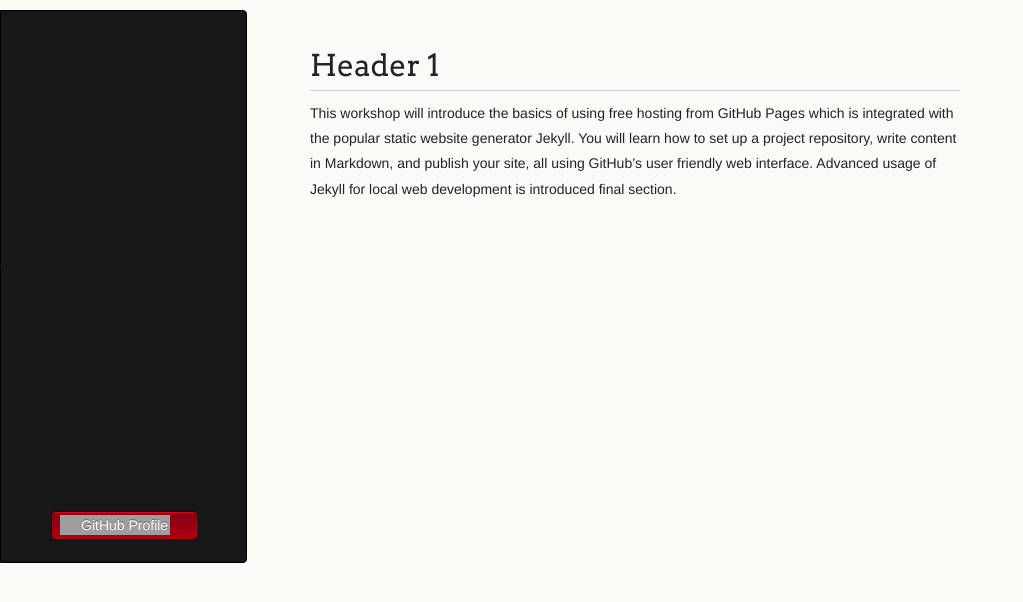
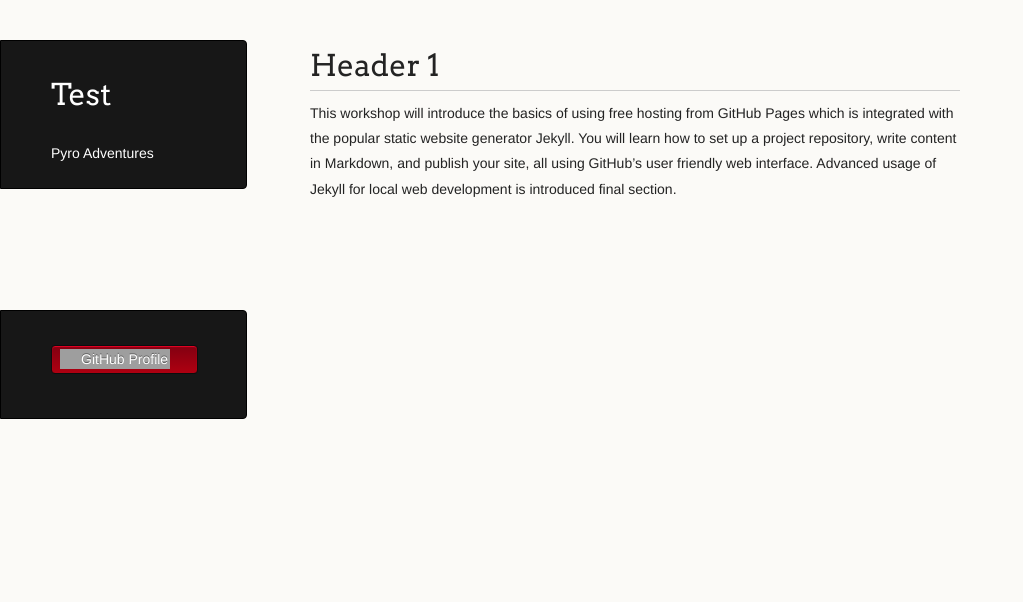
Before and after one commit to LemonPy29/LemonPy29.github.io, a Jekyll site: the page built from index.md, in a window 1280 px wide. Shown: the top 602 px of the page, without its empty margins (0-1023 px from the left). Built offline with Jekyll 4.4.1, drawn with Linux system fonts in a browser that asks for light colours; the repository's description, which GitHub fills in, is left out; our own code applies the rules of GitHub Pages for plain Markdown files; grey boxes are pictures that could not be loaded.

Commit message:
Update jekyll-theme-dinky.scss

```diff
--- a/_sass/jekyll-theme-dinky.scss
+++ b/_sass/jekyll-theme-dinky.scss
@@ -345,8 +345,8 @@ footer {
 	-moz-border-radius-bottomright: 4px;
 	border-top-right-radius: 4px;
 	border-bottom-right-radius: 4px;
-	padding: 500px 25px 0 50px;
-	margin: 0 0 0 0;
+	padding: 34px 25px 22px 50px;
+	margin: 300px 25px 0 0;
 	-webkit-font-smoothing: antialiased;
 }
 
```
